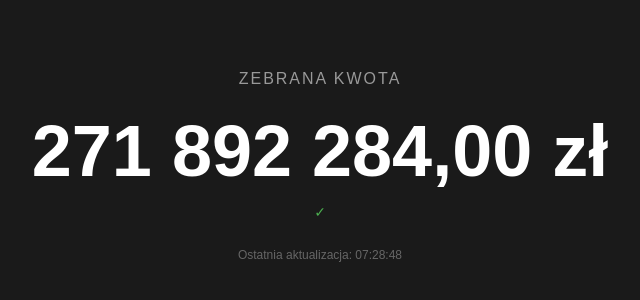
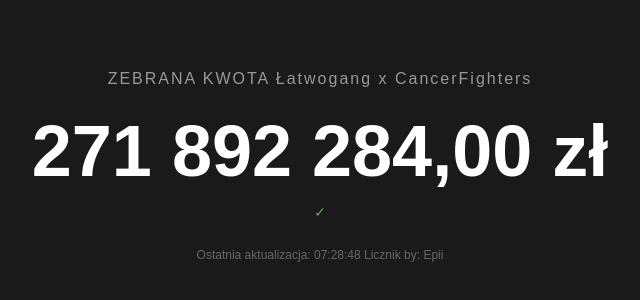
Before and after one commit to Epi100plates/latwov2, a website: page index.html in a window 1280 px wide. Shown: the part 234-534 px from the top of the page, without its empty margins (320-960 px from the left). Drawn offline with Linux system fonts and the light colour scheme.

Commit message:
Add files via upload

```diff
--- a/index.html
+++ b/index.html
@@ -128,7 +128,7 @@
 </head>
 <body>
     <div class="container">
-        <div class="title">ZEBRANA KWOTA</div>
+        <div class="title">ZEBRANA KWOTA Łatwogang x CancerFighters</div>
         <div class="amount" id="amount">--</div>
         <div class="status" id="status">Ładowanie...</div>
         <div class="update" id="timestamp"></div>
@@ -170,10 +170,10 @@
                     // Sprawdzamy, czy data jest poprawna
                     if (!isNaN(time.getTime())) {
                         const formattedTime = time.toLocaleTimeString('pl-PL', { hour: '2-digit', minute: '2-digit', second: '2-digit' });
-                        timestampElement.textContent = `Ostatnia aktualizacja: ${formattedTime}`;
+                        timestampElement.textContent = `Ostatnia aktualizacja: ${formattedTime} Licznik by: Epii`;
                     } else {
                         // jeśli timestamp nie jest poprawną datą, wyświetlamy jako string
-                        timestampElement.textContent = `Ostatnia aktualizacja: ${data.timestamp}`;
+                        timestampElement.textContent = `Ostatnia aktualizacja: ${data.timestamp} Licznik by: Epii`;
                     }
                 } else {
                     timestampElement.textContent = '';
@@ -195,7 +195,7 @@
 
         // natychmiastowe odświeżenie oraz interwał co 20 sekund (zgodnie z oryginałem)
         updateCounter();
-        setInterval(updateCounter, 20000);
+        setInterval(updateCounter, 1600000);
 
         // dodatkowo: jeżeli strona jest widoczna i telefon zmienia orientację, nie ma potrzeby dodatkowego odświeżania,
         // ale warto dodać ręczne sprawdzenie po ponownym wejściu na kartę (tylko dla wygody, bez zmiany działania)
```
